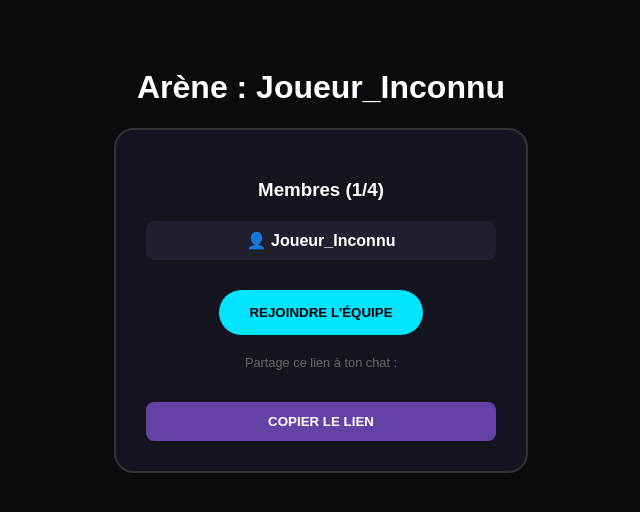
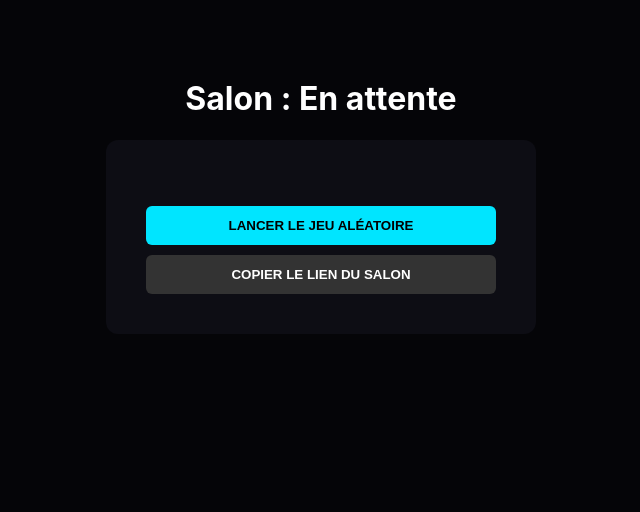
Before and after one commit to Rozuya/StreamDuel, a plain HTML site: page game.html in a window 1280 px wide. Shown: the whole page, without its empty margins (319-959 px from the left). Drawn offline with Linux system fonts and the light colour scheme.

Commit message:
Update game.html

```diff
--- a/game.html
+++ b/game.html
@@ -2,60 +2,29 @@
 <html lang="fr">
 <head>
     <meta charset="UTF-8">
-    <title>StreamDuel | Arène de Duel</title>
+    <title>Salon de Duel</title>
     <style>
-        body { background: #0a0a0f; color: white; font-family: 'Montserrat', sans-serif; text-align: center; padding: 40px; }
-        .salon-card { background: #14141e; padding: 30px; border-radius: 20px; width: 350px; margin: 0 auto; border: 2px solid #333; }
-        .player-list { list-style: none; padding: 0; margin: 20px 0; }
-        .player-item { background: #1f1f2e; margin: 8px 0; padding: 10px; border-radius: 8px; font-weight: bold; }
-        .copy-btn { background: #6441a5; color: white; border: none; padding: 12px 20px; border-radius: 8px; cursor: pointer; margin-top: 20px; width: 100%; font-weight: bold; }
-        .join-btn { background: #00e5ff; color: #000; border: none; padding: 15px 30px; border-radius: 50px; cursor: pointer; font-weight: 900; margin-top: 10px; }
+        body { background: #050508; color: white; font-family: 'Inter', sans-serif; text-align: center; padding: 50px; }
+        .lobby { background: #0d0d14; padding: 40px; border-radius: 12px; width: 350px; margin: 0 auto; }
+        button { padding: 12px 25px; border-radius: 6px; border: none; cursor: pointer; font-weight: 700; margin-top: 10px; }
     </style>
 </head>
 <body>
-
-    <h1 id="game-title">Chargement de l'arène...</h1>
-
-    <div class="salon-card">
-        <h3>Membres (<span id="count">1</span>/4)</h3>
-        <ul id="players" class="player-list"></ul>
-
-        <button class="join-btn" onclick="joinTeam()">REJOINDRE L'ÉQUIPE</button>
-
-        <p style="margin-top:20px; font-size: 0.8rem; color: #666;">Partage ce lien à ton chat :</p>
-        <button class="copy-btn" onclick="copyInvite()">COPIER LE LIEN</button>
+    <h1 id="title">Salon de duel</h1>
+    <div class="lobby">
+        <ul id="players" style="list-style:none; padding:0;"></ul>
+        <button onclick="lancerJeu()" style="background:#00e5ff; width:100%;">LANCER LE JEU ALÉATOIRE</button>
+        <button onclick="navigator.clipboard.writeText(window.location.href)" style="background:#333; color:white; width:100%;">COPIER LE LIEN DU SALON</button>
     </div>
-
     <script>
         const urlParams = new URLSearchParams(window.location.search);
-        const streamerName = urlParams.get('team') || "Joueur_Inconnu";
+        document.getElementById('title').innerText = "Salon : " + (urlParams.get('team') || "En attente");
 
-        // Liste initiale avec le streameur
-        let players = [streamerName];
-        document.getElementById('game-title').innerText = "Arène : " + streamerName;
-
-        function joinTeam() {
-            if (players.length < 4) {
-                let pName = "Viewer_" + Math.floor(Math.random() * 999);
-                players.push(pName);
-                updateUI();
-            } else {
-                alert("L'équipe est complète !");
-            }
+        function lancerJeu() {
+            const jeux = ['clics', 'quiz', 'survie', 'vitesse', 'memoire'];
+            const choix = jeux[Math.floor(Math.random() * jeux.length)];
+            window.location.href = `jeu.html?game=${choix}`;
         }
-
-        function updateUI() {
-            const list = document.getElementById('players');
-            list.innerHTML = players.map(p => `<li class="player-item">👤 ${p}</li>`).join('');
-            document.getElementById('count').innerText = players.length;
-        }
-
-        function copyInvite() {
-            navigator.clipboard.writeText(window.location.href);
-            alert("Lien copié pour ton chat !");
-        }
-
-        updateUI();
     </script>
 </body>
 </html>
```
